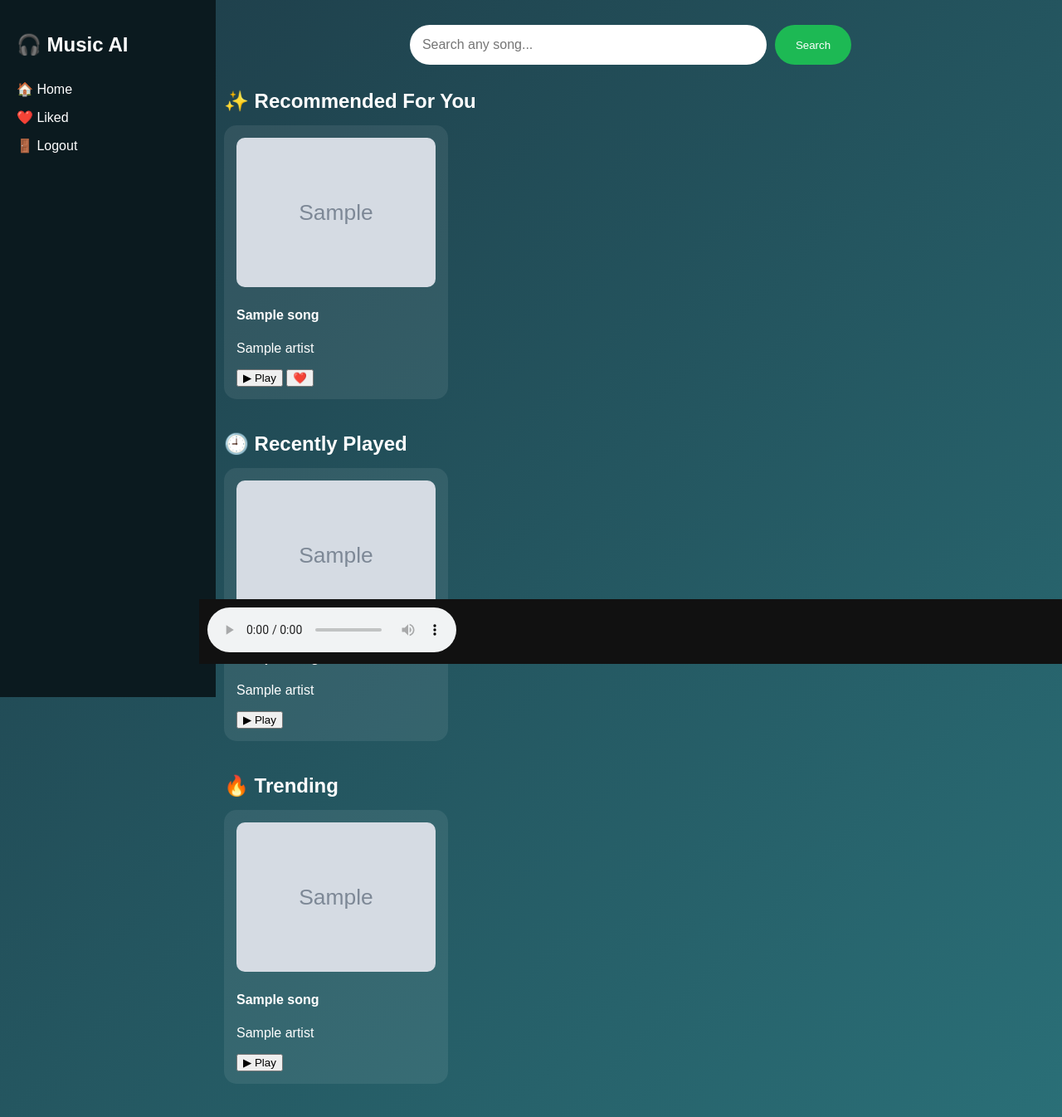
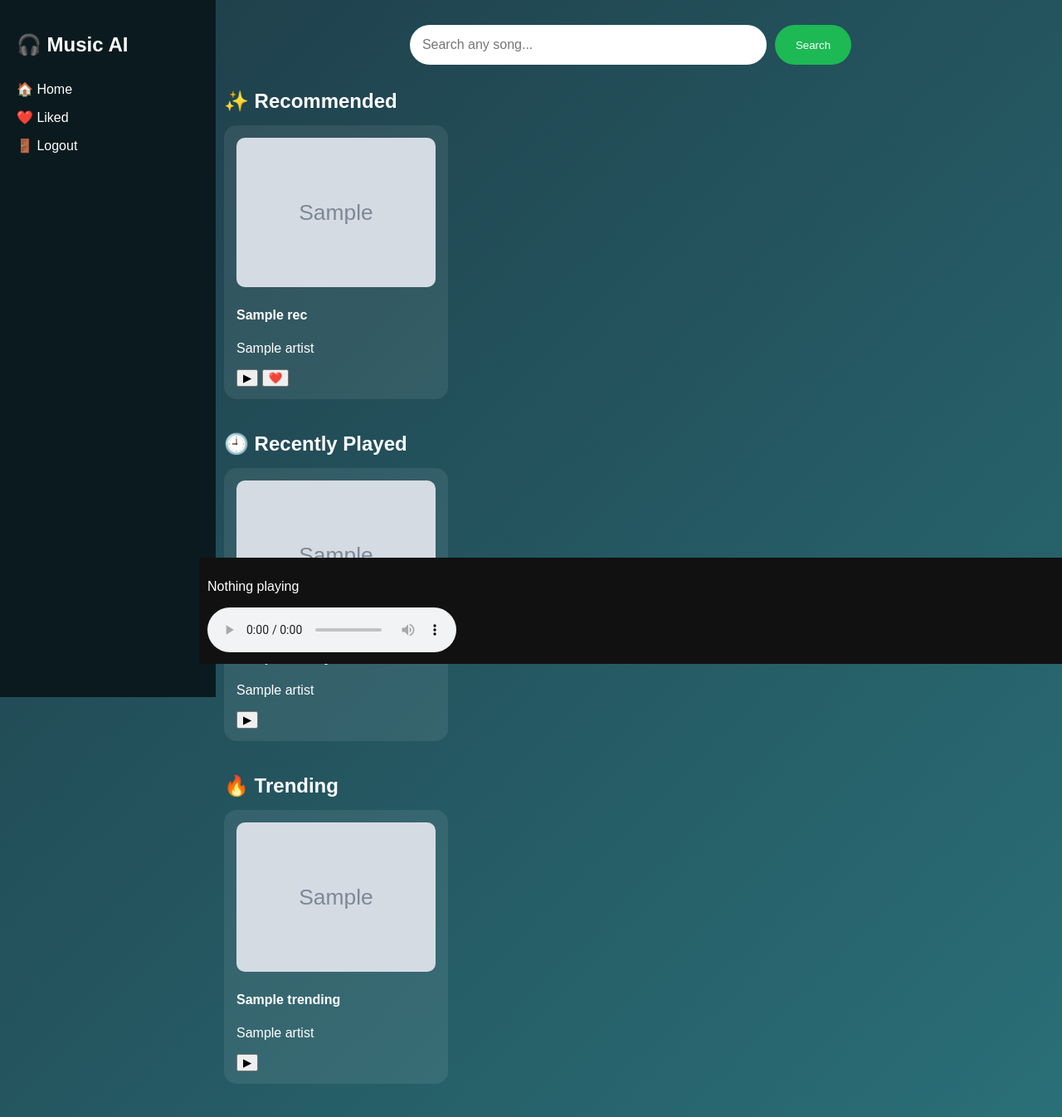
Before and after one commit to Swaliha-jamadar-070/Music-Recommender-System, a Flask app: template templates/index.html in a window 1280 px wide. Shown: the whole page at 83% size. Run offline with Flask 3, Linux system fonts and the light colour scheme; the template is opened without the code that fills it: most values are stand-ins (such as "Sample title", 1, 10 or a date in 2020); grey boxes marked "Sample" are stand-in pictures; some libraries are stand-ins or nearby versions.

Commit message:
Update index.html

```diff
--- a/templates/index.html
+++ b/templates/index.html
@@ -4,6 +4,7 @@
 <title>Music AI</title>
 <link rel="stylesheet" href="/static/style.css">
 </head>
+
 <body>
 
 <div class="sidebar">
@@ -15,59 +16,58 @@
 
 <div class="main">
 
-    <!-- Search -->
 <form method="POST" class="search-bar">
     <input type="text" name="song" placeholder="Search any song...">
-        <button type="submit">Search</button>
+    <button>Search</button>
 </form>
 
-    <!-- Recommended -->
+<!-- RECOMMENDED -->
 <div class="section">
-        <h2>✨ Recommended For You</h2>
+<h2>✨ Recommended</h2>
 
 <div class="scroll-container">
-            {% for song in songs %}
+{% for s in recs %}
 <div class="card">
-                <img src="{{ song.image }}">
-                <h4>{{ song.name }}</h4>
-                <p>{{ song.artist }}</p>
+<img src="{{s.image}}">
+<h4>{{s.name}}</h4>
+<p>{{s.artist}}</p>
 
-                <button onclick="playSong('{{ song.preview }}')">▶ Play</button>
-                <button onclick="likeSong('{{ song.name }}')">❤️</button>
+<button onclick="play('{{s.name}}','{{s.preview}}','{{s.artist}}')">▶</button>
+<button onclick="likeSong('{{s.name}}')">❤️</button>
 </div>
 {% endfor %}
 </div>
 </div>
 
-    <!-- Recently Played -->
+<!-- HISTORY -->
 <div class="section">
 <h2>🕘 Recently Played</h2>
 
 <div class="scroll-container">
-            {% for song in history %}
+{% for s in history %}
 <div class="card">
-                <img src="{{ song.image }}">
-                <h4>{{ song.name }}</h4>
-                <p>{{ song.artist }}</p>
+<img src="{{s.image}}">
+<h4>{{s.name}}</h4>
+<p>{{s.artist}}</p>
 
-                <button onclick="playSong('{{ song.preview }}')">▶ Play</button>
+<button onclick="play('{{s.name}}','{{s.preview}}','{{s.artist}}')">▶</button>
 </div>
 {% endfor %}
 </div>
 </div>
 
-    <!-- Trending -->
+<!-- TRENDING -->
 <div class="section">
 <h2>🔥 Trending</h2>
 
 <div class="scroll-container">
-            {% for song in trending %}
+{% for s in trending %}
 <div class="card">
-                <img src="{{ song.image }}">
-                <h4>{{ song.name }}</h4>
-                <p>{{ song.artist }}</p>
+<img src="{{s.image}}">
+<h4>{{s.name}}</h4>
+<p>{{s.artist}}</p>
 
-                <button onclick="playSong('{{ song.preview }}')">▶ Play</button>
+<button onclick="play('{{s.name}}','{{s.preview}}','{{s.artist}}')">▶</button>
 </div>
 {% endfor %}
 </div>
@@ -75,26 +75,12 @@
 
 </div>
 
-<!-- Player -->
 <div class="player">
-    <audio id="player" controls></audio>
+<p id="now">Nothing playing</p>
+<audio id="audio" controls></audio>
 </div>
 
-<script>
-function playSong(url) {
-    const player = document.getElementById("player");
-    player.src = url;
-    player.play();
-}
-
-function likeSong(name) {
-    fetch("/like", {
-        method: "POST",
-        headers: {"Content-Type": "application/json"},
-        body: JSON.stringify({song: name})
-    });
-}
-</script>
+<script src="/static/script.js"></script>
 
 </body>
 </html>
```
Lines whose indentation alone changed are shown as unchanged.
